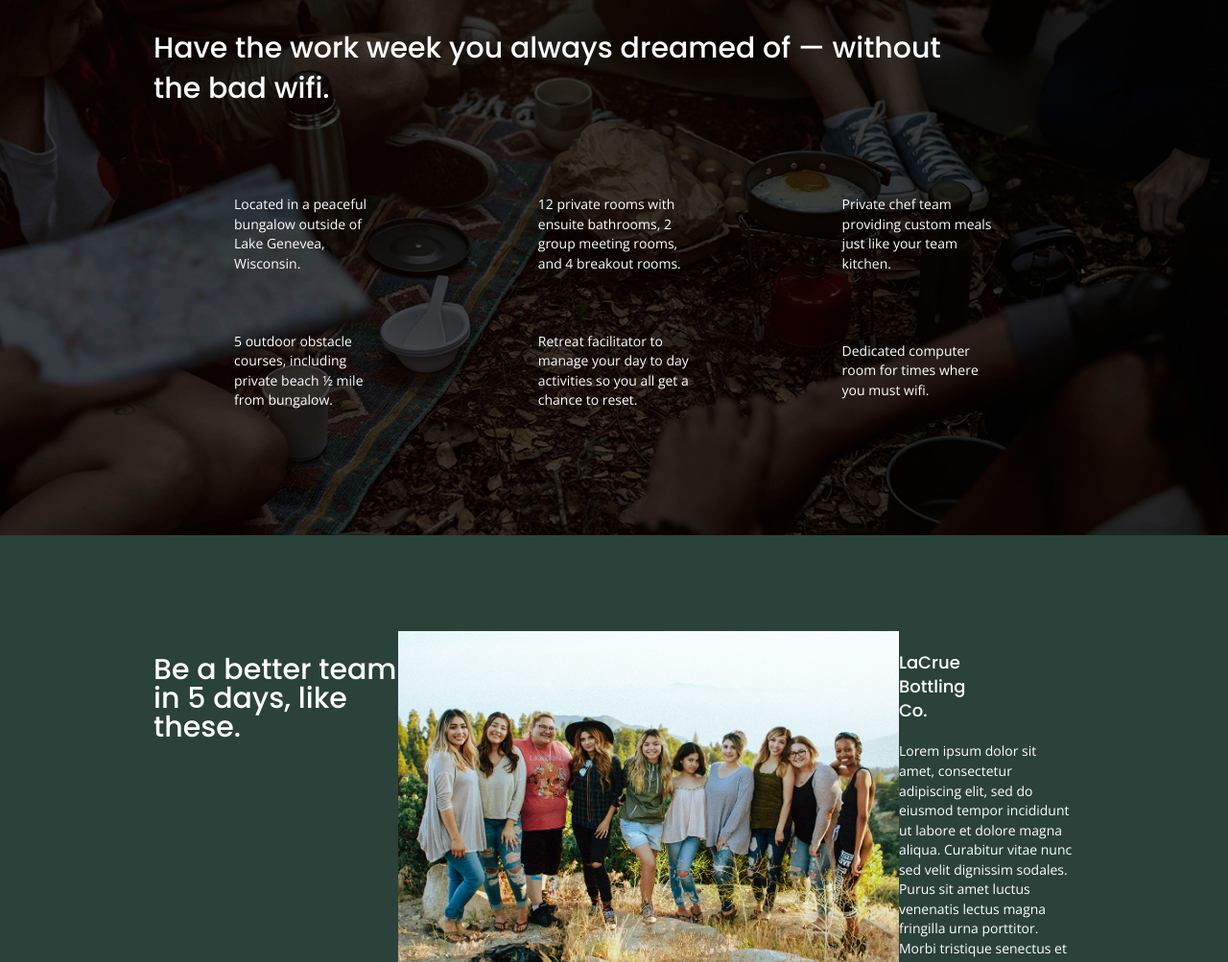
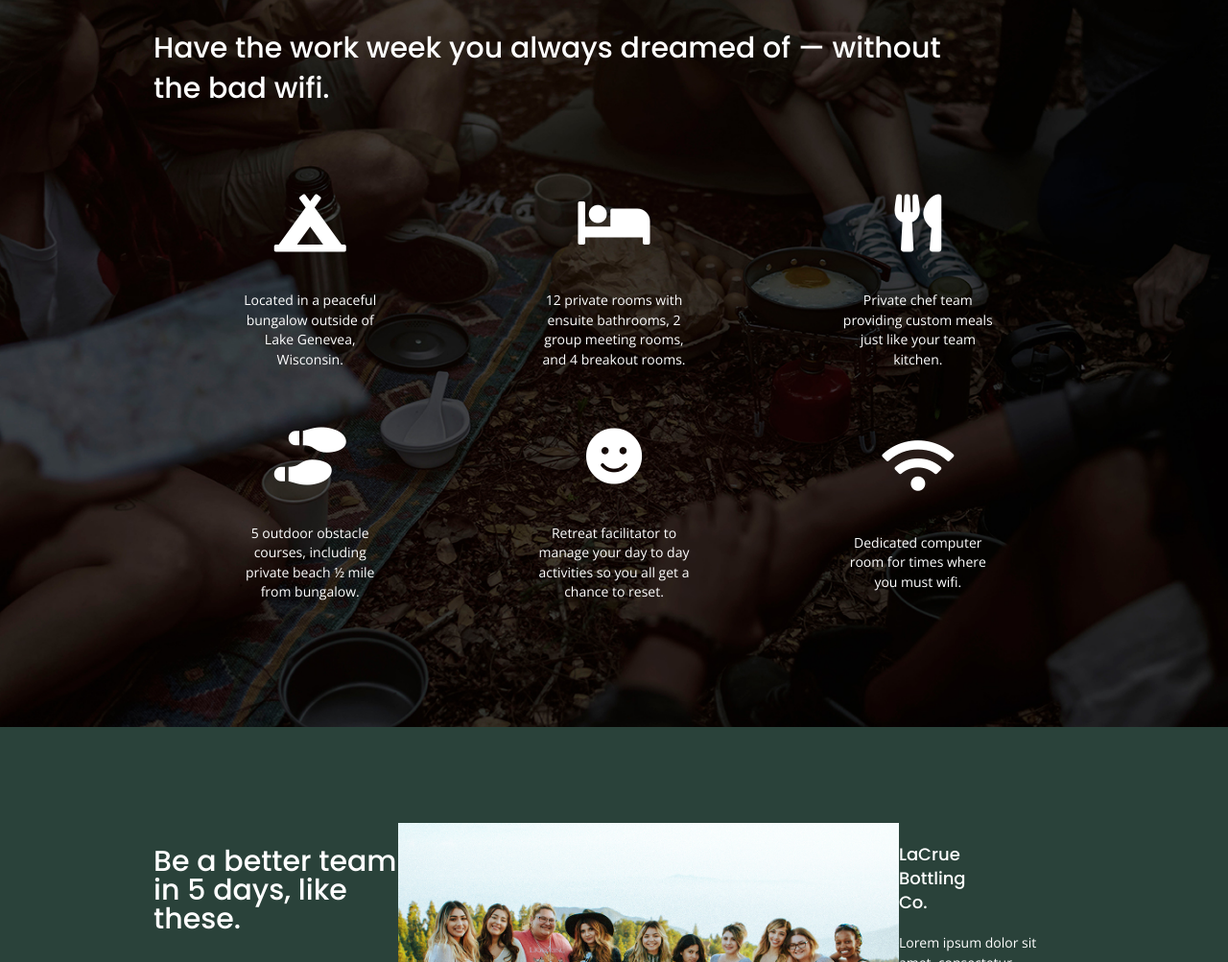
Before and after one commit to Julie805/unplugged-retreat, a website: page index.html in a window 1280 px wide. Shown: the part 1123-2126 px from the top of the page at 96% size. Drawn offline with nearby package versions, Linux system fonts and the light colour scheme.

Commit message:
Added font awesome icons

```diff
--- a/css/main.css
+++ b/css/main.css
@@ -327,7 +327,6 @@ input[type=button] {
   background-size: cover;
 }
 
-
 .features h2 {
   margin-bottom: 60px;
 }
@@ -345,7 +344,14 @@ input[type=button] {
 }
 
 .features p {
+  text-align: center;
   margin: 0;
+}
+
+.features i {
+  font-size: 3.75rem;
+  margin-bottom: 40px;
+
 }
 
  /* Reviews */
@@ -370,27 +376,13 @@ input[type=button] {
 /* ======================
 Mobile About-Page Styles
   =========================== */
-
   .mission {
-  display: flex;
-  justify-content: center;
-  align-items: center;
-  flex-flow: row wrap;
-  background: #527158;
+    background-color: #527158;
+    display: flex;
+    justify-content: center;
+    align-items: center;
+    flex-flow: row wrap;
   }
-
-  .contact-section {
-  display: flex;
-  justify-content: center;
-  align-items: center;
-  flex-flow: row wrap;
-  background: #2a423a;
-  }
-
-  .contact-content p {
-  margin: 0;
-  }
-
 
   .map figure {
     width: 100%;
@@ -400,12 +392,24 @@ Mobile About-Page Styles
     position: relative;
   }
 
-  map iframe {
+  .map iframe {
     width: 100%;
     height: 100%;
+    position: absolute;
     top: 0;
     left: 0;
-    position: absolute;
+  }
+
+  .contact-section {
+    background-color: #2a423a;
+    display: flex;
+    justify-content: center;
+    align-items: center;
+    flex-flow: row wrap;
+  }
+
+  .contact-content p {
+    margin: 0;
   }
 
 /* ===========================
--- a/index.html
+++ b/index.html
@@ -18,6 +18,8 @@
 
   <link rel="stylesheet" href="css/normalize.css">
   <link rel="stylesheet" href="css/main.css">
+  <!-- FontAwesome CDN version 5.5 -->
+<link rel="stylesheet" href="https://use.fontawesome.com/releases/v5.5.0/css/all.css" integrity="sha384-B4dIYHKNBt8Bc12p+WXckhzcICo0wtJAoU8YZTY5qE0Id1GSseTk6S+L3BlXeVIU" crossorigin="anonymous">
   <!-- Google fonts -->
   <link href="https://fonts.googleapis.com/css?family=Open+Sans:400,700|Poppins:500,700" rel="stylesheet">
 
@@ -70,27 +72,39 @@
         <h2>Have the work week you always dreamed of — without the bad wifi.</h2>
         <div class="features-item">
           <article>
-            <p class="fontawesome-icon"></p>
+            <p class="fontawesome-icon">
+              <i class="fas fa-campground"></i>
+            </p>
             <p class="features-item-description">Located in a peaceful bungalow outside of Lake Genevea, Wisconsin.</p>
           </article>
           <article>
-            <p class="fontawesome-icon"></p>
+            <p class="fontawesome-icon">
+              <i class="fas fa-bed"></i>
+            </p>
             <p class="features-item-description">12 private rooms with ensuite bathrooms, 2 group meeting rooms, and 4 breakout rooms.</p>
           </article>
           <article>
-            <p class="fontawesome-icon"></p>
+            <p class="fontawesome-icon">
+              <i class="fas fa-utensils"></i>
+            </p>
             <p class="features-item-description">Private chef team providing custom meals just like your team kitchen.</p>
           </article>
           <article>
-            <p class="fontawesome-icon"></p>
+            <p class="fontawesome-icon">
+              <i class="fas fa-shoe-prints"></i>
+            </p>
             <p class="features-item-description">5 outdoor obstacle courses, including private beach &frac12 mile from bungalow.</p>
           </article>
           <article>
-            <p class="fontawesome-icon"></p>
+            <p class="fontawesome-icon">
+              <i class="fas fa-smile"></i>
+            </p>
             <p class="features-item-description">Retreat facilitator to manage your day to day activities so you all get a chance to reset.</p>
           </article>
           <article>
-            <p class="fontawesome-icon"></p>
+            <p class="fontawesome-icon">
+              <i class="fas fa-wifi"></i>
+            </p>
             <p class="features-item-description">Dedicated computer room for times where you must wifi.</p>
           </article>
         </div>
```
Also changed, not shown: about/index.html (+2 -8 lines), faq/index.html (+2 -0 lines).
